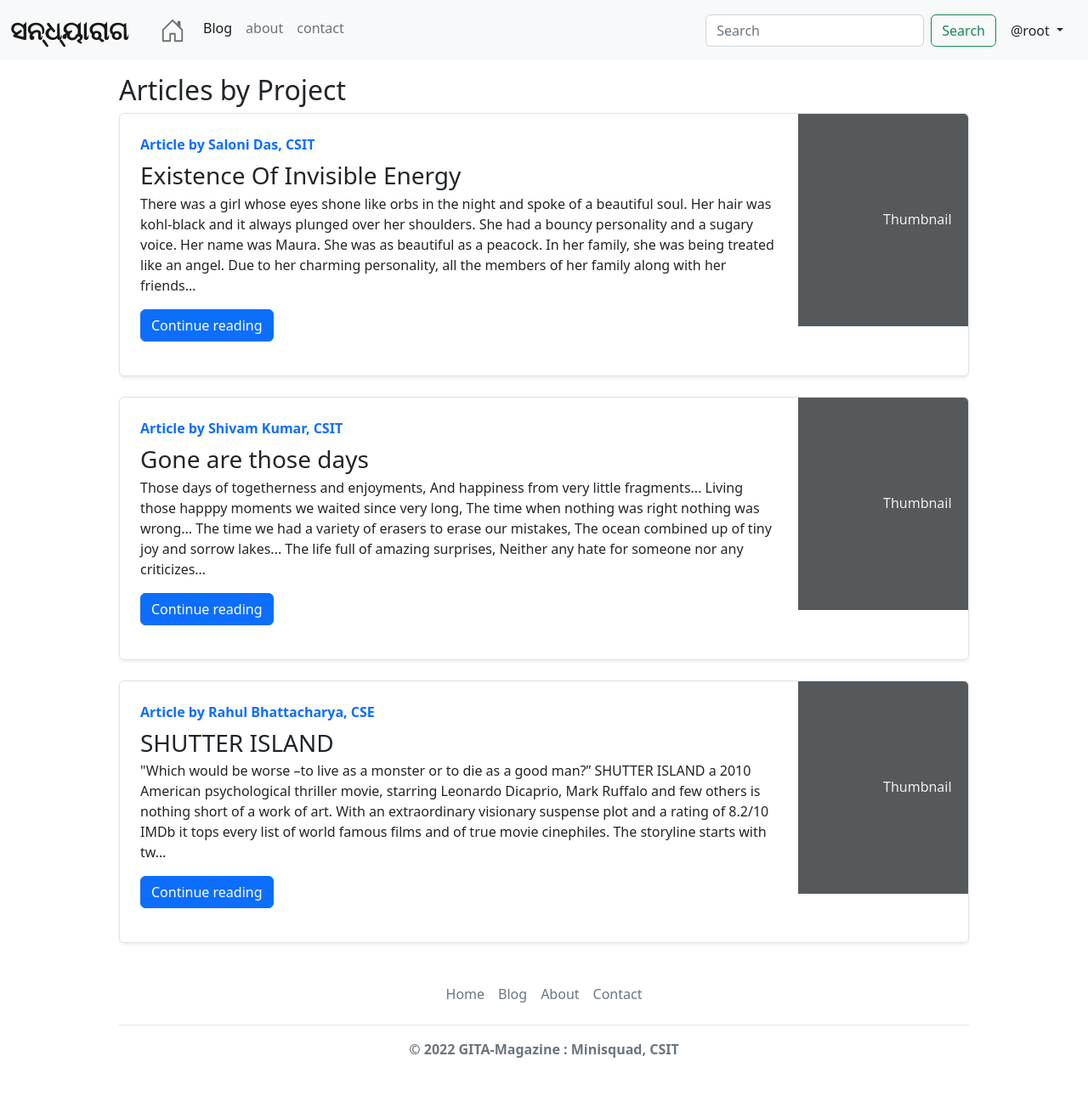
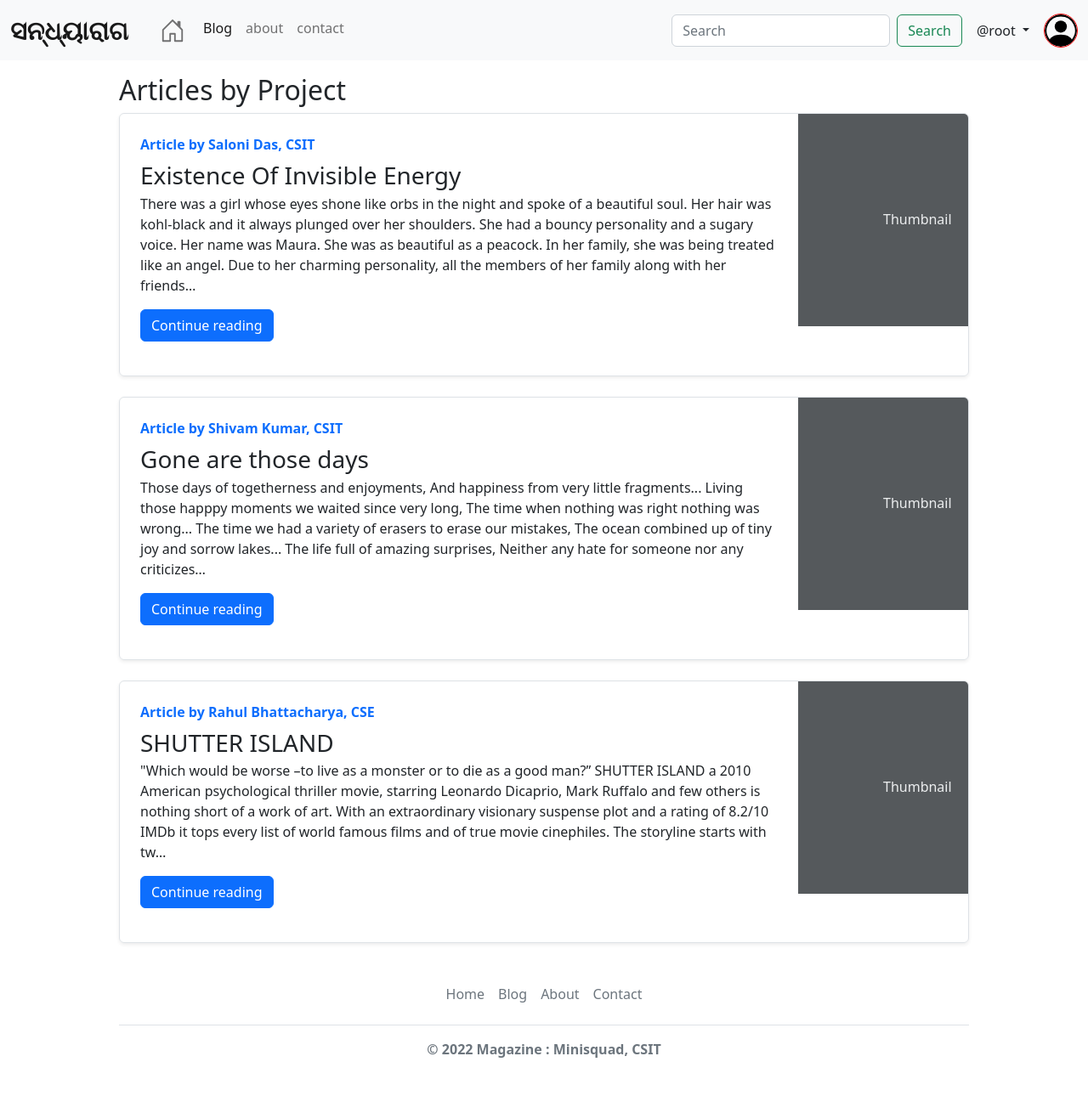
Before and after one commit to adworkspace/Project-magazine, a Django app: page /blog/ in a window 1280 px wide. Shown: the whole page at 85% size. Run offline with Django 3.2, Linux system fonts and the light colour scheme; a user stored in the database is signed in; data comes from the database, SQL or seed files in the repository; both versions use the stored data as it was after the commit.

Commit message:
adarsh-2

```diff
--- a/project/home/urls.py
+++ b/project/home/urls.py
@@ -9,5 +9,6 @@ urlpatterns = [
     path('signup',views.handleSignup,name='handleSignup'),
     path('login',views.handleLogin,name='handleLogin'),
     path('logout',views.handleLogout,name='handleLogout'),
+    path('profile',views.profile,name='profile')
 
 ]
--- a/project/home/views.py
+++ b/project/home/views.py
@@ -108,3 +108,8 @@ def handleLogout(request):
     logout(request)
     messages.success(request,"Successfully Logged Out!!!")
     return redirect("home")
+
+
+
+def profile(request):
+    return render(request,"home/profile.html")
--- a/project/project/urls.py
+++ b/project/project/urls.py
@@ -18,7 +18,7 @@ from django.urls import path,include
 
 admin.site.site_header="Project Admin Interface"
 admin.site.site_title="Project Admin"
-admin.site.index_title="Project Contro Panel"
+admin.site.index_title="Project Control Panel"
 
 urlpatterns = [
     path('admin/', admin.site.urls),
--- a/project/templates/base.html
+++ b/project/templates/base.html
@@ -8,6 +8,14 @@
     <link href="https://cdn.jsdelivr.net/npm/bootstrap@5.2.0/dist/css/bootstrap.min.css" rel="stylesheet"
         integrity="sha384-gH2yIJqKdNHPEq0n4Mqa/HGKIhSkIHeL5AyhkYV8i59U5AR6csBvApHHNl/vI1Bx" crossorigin="anonymous">
     <style>{%block css%}{%endblock css%}</style>
+    <style>
+    #profileModal{
+      border: 1px solid red;
+      border-radius: 50%;
+      height:40px;
+      width:40px;
+    }
+    </style>
     <link rel="icon" href="/static/image/favicon.PNG" type="image/x-icon">
 </head>
 
@@ -53,6 +61,9 @@
                         <ul class="dropdown-menu">
                           <li><a class="dropdown-item" href="/logout">Logout</a></li>
                         </ul>
+                    </div>
+                    <div>
+                   <a href="/profile"> <img src="/static/image/user.svg"  id="profileModal" type="button"  ></a>
                     </div>
                     {% else %}
                     <!-- Button to trigger sign-up modal -->
@@ -166,7 +177,7 @@
       <li class="nav-item"><a href="/contact" class="nav-link px-2 text-muted">Contact</a></li>
       {% comment %} <li class="nav-item"><a href="#" class="nav-link px-2 text-muted">About</a></li> {% endcomment %}
     </ul>
-    <p class="text-center text-muted"><b> © 2022 GITA-Magazine  :  Minisquad, CSIT </b></p>
+    <p class="text-center text-muted"><b> © 2022 Magazine  :  Minisquad, CSIT </b></p>
   </footer>
 </div>
 </body>
```
Also changed, not shown: project/db.sqlite3.
